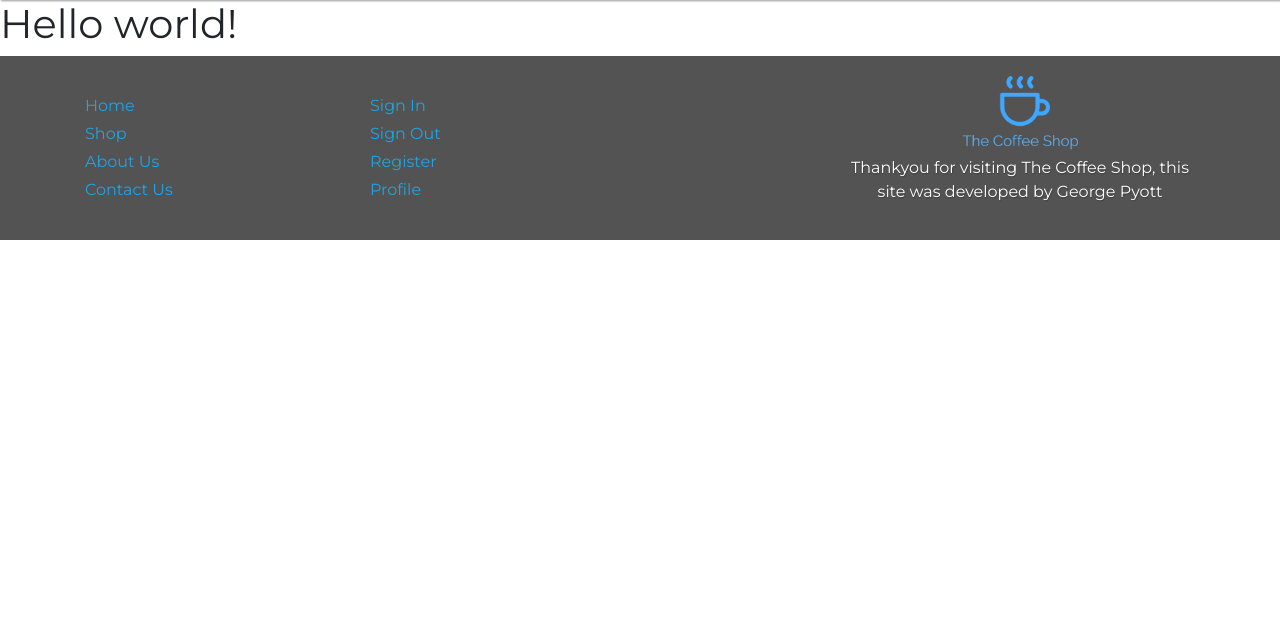
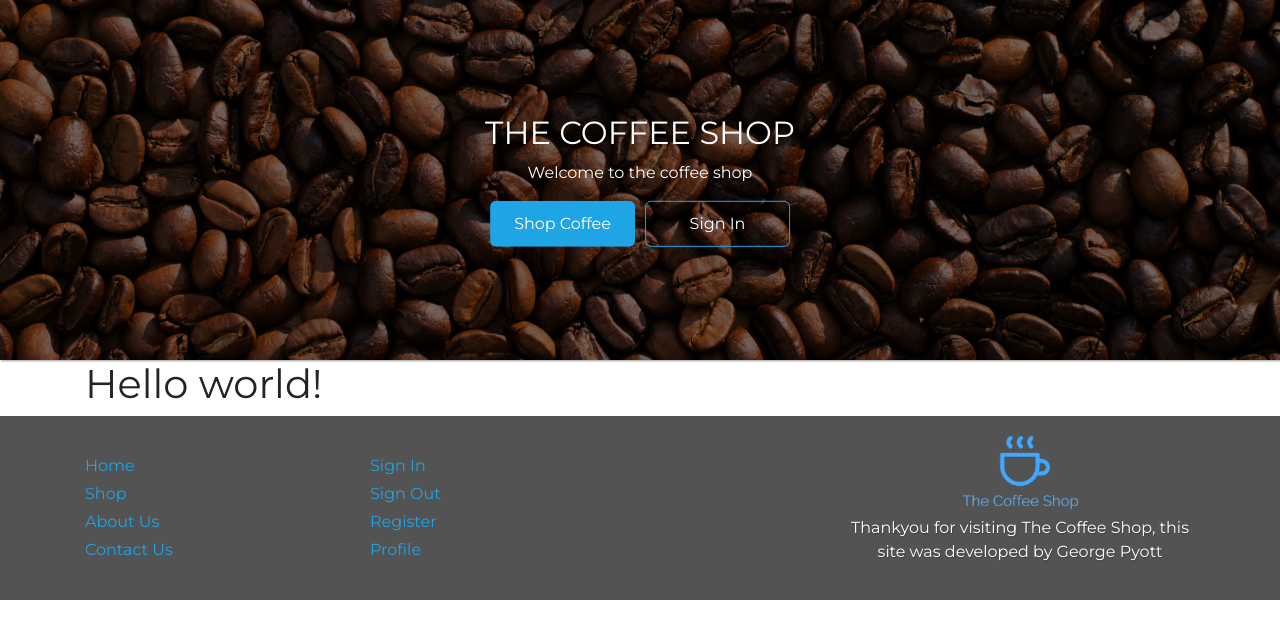
Before and after one commit to Geomint/thecoffeeshop, a Django app: page / in a window 1280 px wide. Shown: the part 124-763 px from the top of the page. Run offline with Django 3.2, Linux system fonts and the light colour scheme; some libraries are stand-ins or nearby versions.

```diff
--- a/pages/templates/index.html
+++ b/pages/templates/index.html
@@ -1,11 +1,12 @@
 {% extends 'base.html' %}
-
-{% block title %} The Coffee Shop | Home Page {% endblock %}
-
+{% block title %} The Coffee Shop | {{page_title}} {% endblock %}
 {% block content %}
-<section class="row">
-    <div class="col-12">
-        <h1>Hello world!</h1>
-    </div>
-</section>
+{% include 'components/banners/top-banner.html' %}
+<div class="container">
+    <section class="row">
+        <div class="col-12">
+            <h1>Hello world!</h1>
+        </div>
+    </section>
+</div>
 {% endblock %}
```
